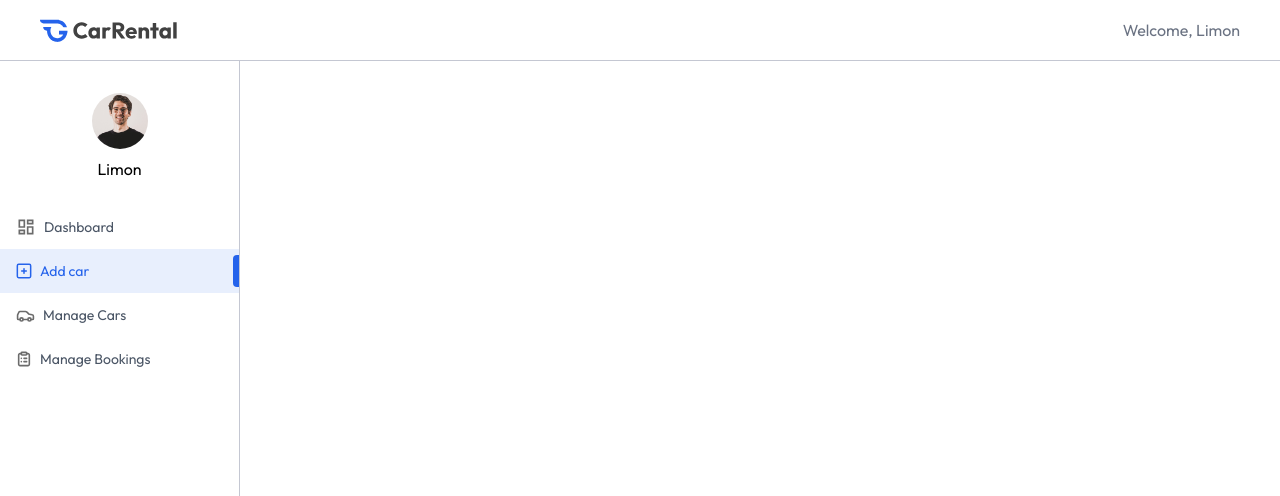
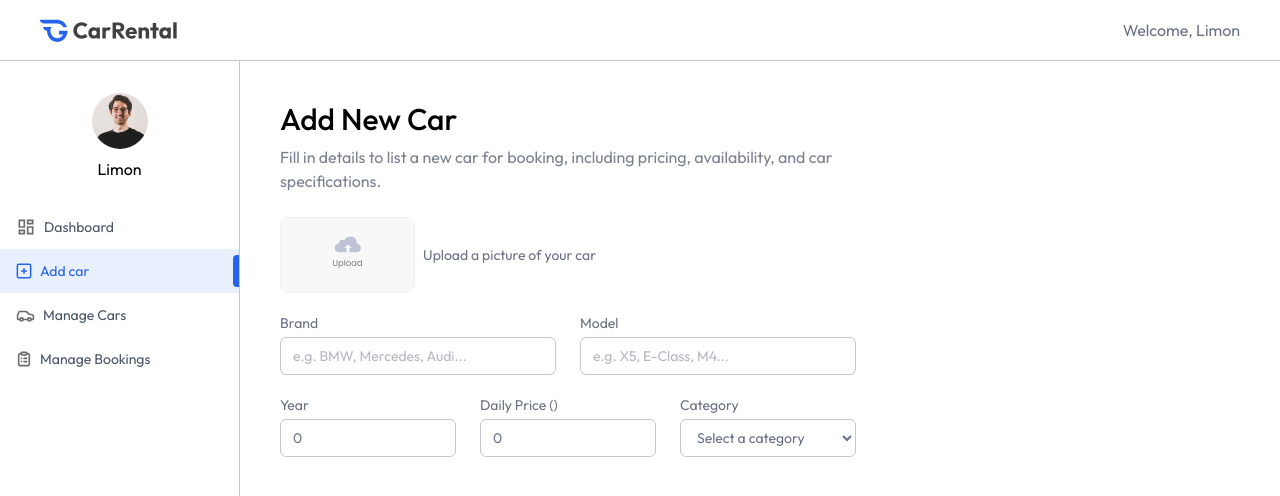
Before and after one commit to limon43633/Car-rental-client, a React app: page /owner/add-car in a window 1280 px wide. Shown: the top 496 px of the page. Built offline with nearby package versions, Linux system fonts and the light colour scheme; the HTML template or start-up script is replaced by a standard one.

Commit message:
working add car page ui

```diff
--- a/src/pages/owner/AddCar.jsx
+++ b/src/pages/owner/AddCar.jsx
@@ -1,9 +1,85 @@
-import React from 'react'
+import React, { useState } from 'react'
+import Title from '../../components/owner/Title'
+import { assets } from '../../assets/assets'
 
 const AddCar = () => {
+
+
+  const currency = import.meta.env.VITE_CURRENCY
+
+  const [image, setImage] = useState(null)
+  const [car, setCar] = useState({
+    brand: '',
+    model: '',
+    year: '0',
+    pricePerDay: '0',
+    category: '',
+    transmission: '',
+    fuel_type: '',
+    seating_capcity: '0',
+    location: '',
+    description: '',
+  })
+
+
+  const onSubmitHandler = async (e) => {
+    e.preventDefault()
+  }
+
+
   return (
-    <div>
+    <div className='px-4 py-10 md:px-10 flex-1'>
+      <Title title='Add New Car' subTitle='Fill in details to list a new car for booking, including pricing, availability, and car specifications.' />
 
+      <form onSubmit={onSubmitHandler} className='flex flex-col gap-5 text-gray-500 text-sm mt-6 max-w-xl'>
+        {/* car image */}
+        <div className='flex items-center gap-2 w-full'>
+          <label htmlFor="car-image">
+            <img src={image ? URL.createObjectURL(image) : assets.upload_icon} alt="" className='h-19 rounded-lg cursor-pointer'/>
+            <input type="file" id="car-image" accept='image/*' hidden onChange={e=> setImage(e.target.files[0])}/>
+          </label>
+          <p className='text-sm text-gray-500'>Upload a picture of your car</p>
+        </div>
+
+        {/* car brand and model field*/}
+        <div className='grid grid-cols-1 md:grid-cols-2 gap-6'>
+          <div className='flex flex-col w-full'>
+            <label>Brand</label>
+            <input type="text" placeholder='e.g. BMW, Mercedes, Audi...' required className='px-3 py-2 mt-1 border border-border-color rounded-md' value={car.brand} onChange={e=> setCar({...car, brand: e.target.value})}/>
+          </div>
+
+          <div className='flex flex-col w-full'>
+            <label>Model</label>
+            <input type="text" placeholder='e.g. X5, E-Class, M4...' required className='px-3 py-2 mt-1 border border-border-color rounded-md' value={car.model} onChange={e=> setCar({...car, model: e.target.value})}/>
+          </div>
+
+        </div>
+
+        {/*Car year, price & category*/}
+        <div className='grid grid-cols-1 sm:grid-cols-2 md:grid-cols-3 gap-6'>
+          <div className='flex flex-col w-full'>
+            <label>Year</label>
+            <input type="number" placeholder='2025' required className='px-3 py-2 mt-1 border border-border-color rounded-md' value={car.year} onChange={e=> setCar({...car, year: e.target.value})}/>
+          </div>
+
+          <div className='flex flex-col w-full'>
+            <label>Daily Price ({currency})</label>
+            <input type="number" placeholder="100" required className='px-3 py-2 mt-1 border border-border-color rounded-md' value={car.pricePerDay} onChange={e=> setCar({...car, pricePerDay: e.target.value})}/>
+          </div>
+
+          <div className='flex flex-col w-full'>
+            <label>Category</label>
+            <select onChange={e=> setCar({...car, category: e.target.value})} value={car.category} className='px-3 py-2 mt-1 border border-border-color rounded-md'>
+              <option value="">Select a category</option>
+              <option value="Sedan">Sedan</option>
+              <option value="SUV">SUV</option>
+              <option value="Van">Van</option>
+            </select>
+          </div>
+
+        </div>
+
+      </form>
     </div>
   )
 }
```
